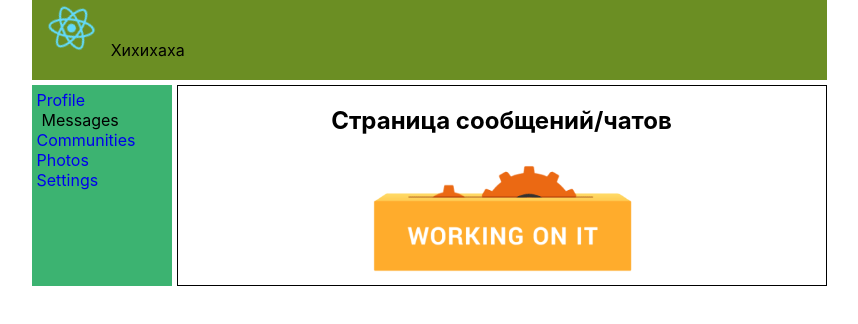
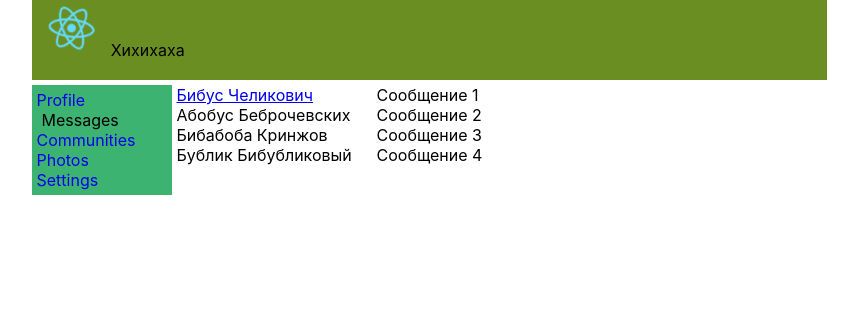
Before and after one commit to Unique-Character-Sequence/02_restart_new_breath_1, a React (Create React App) app: page /messages in a window 1280 px wide. Shown: the top 324 px of the page, without its empty margins (211-1069 px from the left). Built offline with nearby package versions, Linux system fonts and the light colour scheme.

Commit message:
[Bug?] NavLink works like exact without exact

```diff
--- a/src/Components/Messages/Messages.jsx
+++ b/src/Components/Messages/Messages.jsx
@@ -1,9 +1,11 @@
 import c from './Messages.module.css'
-import Dummy from "../dummy/dummy";
+import Messages_chatList from "./Messages_chatList/Messages_chatList";
+import Messages_chatWindow from "./Messages_chatWindow/Messages_chatWindow";
 
 const Messages = () => {
-    return <div>
-        <Dummy text = 'Страница сообщений/чатов'/>
+    return <div className={c.main}>
+        <Messages_chatList/>
+        <Messages_chatWindow/>
     </div>
 }
 
--- a/src/Components/Messages/Messages.module.css
+++ b/src/Components/Messages/Messages.module.css
@@ -0,0 +1,4 @@
+.main {
+    display: grid;
+    grid-template-columns: 200px 200px;
+}
--- /dev/null
+++ b/src/Components/Messages/Messages_chatList/Messages_chatList.jsx
@@ -0,0 +1,20 @@
+import {NavLink} from "react-router-dom";
+
+const Messages_chatList = (props) => {
+    return <div>
+        <div>
+            <NavLink to="1">Бибус Челикович</NavLink>
+        </div>
+        <div>
+            Абобус Беброчевских
+        </div>
+        <div>
+            Бибабоба Кринжов
+        </div>
+        <div>
+            Бублик Бибубликовый
+        </div>
+    </div>
+}
+
+export default Messages_chatList
--- /dev/null
+++ b/src/Components/Messages/Messages_chatWindow/Messages_chatWindow.jsx
@@ -0,0 +1,18 @@
+const Messages_chatWindow = () => {
+    return <div>
+        <div>
+            Сообщение 1
+        </div>
+        <div>
+            Сообщение 2
+        </div>
+        <div>
+            Сообщение 3
+        </div>
+        <div>
+            Сообщение 4
+        </div>
+    </div>
+}
+
+export default Messages_chatWindow;
```
